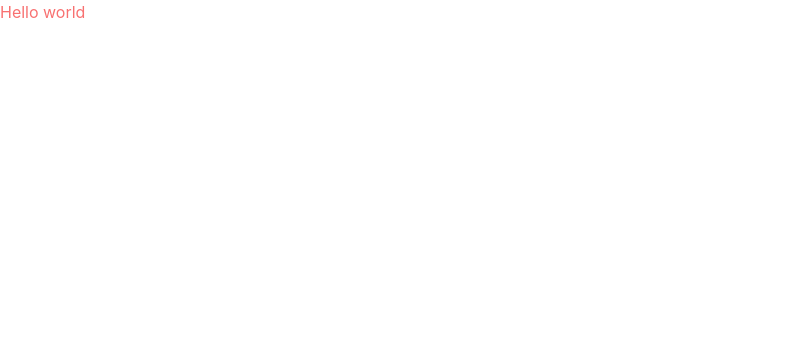
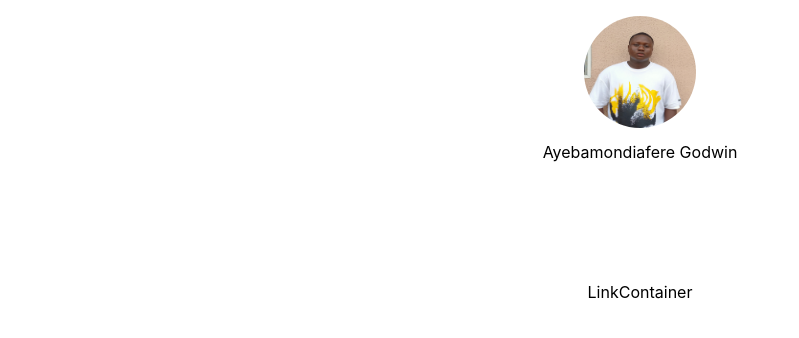
Before and after one commit to boivado2/hng_frontend_task_1, a React (Create React App) app: page / in a window 1280 px wide. Shown: the top 338 px of the page, without its empty margins (0-799 px from the left). Built offline with nearby package versions, Linux system fonts and the light colour scheme.

Commit message:
implemented the header section.

```diff
--- a/src/App.js
+++ b/src/App.js
@@ -1,9 +1,14 @@
 import './App.css';
+import Header from './components/Header'
+import LinkContainer from './components/LinkContainer';
 
 function App() {
   return (
-    <div className="bg-white">
-      <h1 className=' text-red-400'>Hello world</h1>
+    <div className="bg-white container mx-auto ">
+      {/* header */}
+      <Header/>
+      {/* links */}
+      <LinkContainer/>
     </div>
   );
 }
--- a/src/components/Header.jsx
+++ b/src/components/Header.jsx
@@ -0,0 +1,15 @@
+import React from 'react'
+import profile_url from './assests/me3.jpg'
+
+function Header() {
+  return (
+    <div className='flex flex-col justify-center items-center mb-16 px-5 py-4 gap-3'>
+      <img src={profile_url} id="profile_url" className=' w-28 h-28 rounded-full' alt='profile_url
+      ' />
+      <h3 className='' id='twitter'>Ayebamondiafere Godwin</h3>
+      <h3 id="slack" className=' invisible'>John Ayebamondiafere Godwin</h3>
+    </div>
+  )
+}
+
+export default Header
--- a/src/components/Link.jsx
+++ b/src/components/Link.jsx
@@ -0,0 +1,9 @@
+import React from 'react'
+
+function Link() {
+  return (
+    <div>Link</div>
+  )
+}
+
+export default Link
--- a/src/components/LinkContainer.jsx
+++ b/src/components/LinkContainer.jsx
@@ -0,0 +1,9 @@
+import React from 'react'
+
+function LinkContainer() {
+  return (
+    <div className="flex flex-col justify-center items-center gap-4">LinkContainer</div>
+  )
+}
+
+export default LinkContainer
```
Also changed, not shown: src/components/assests/me3.jpg (added).
